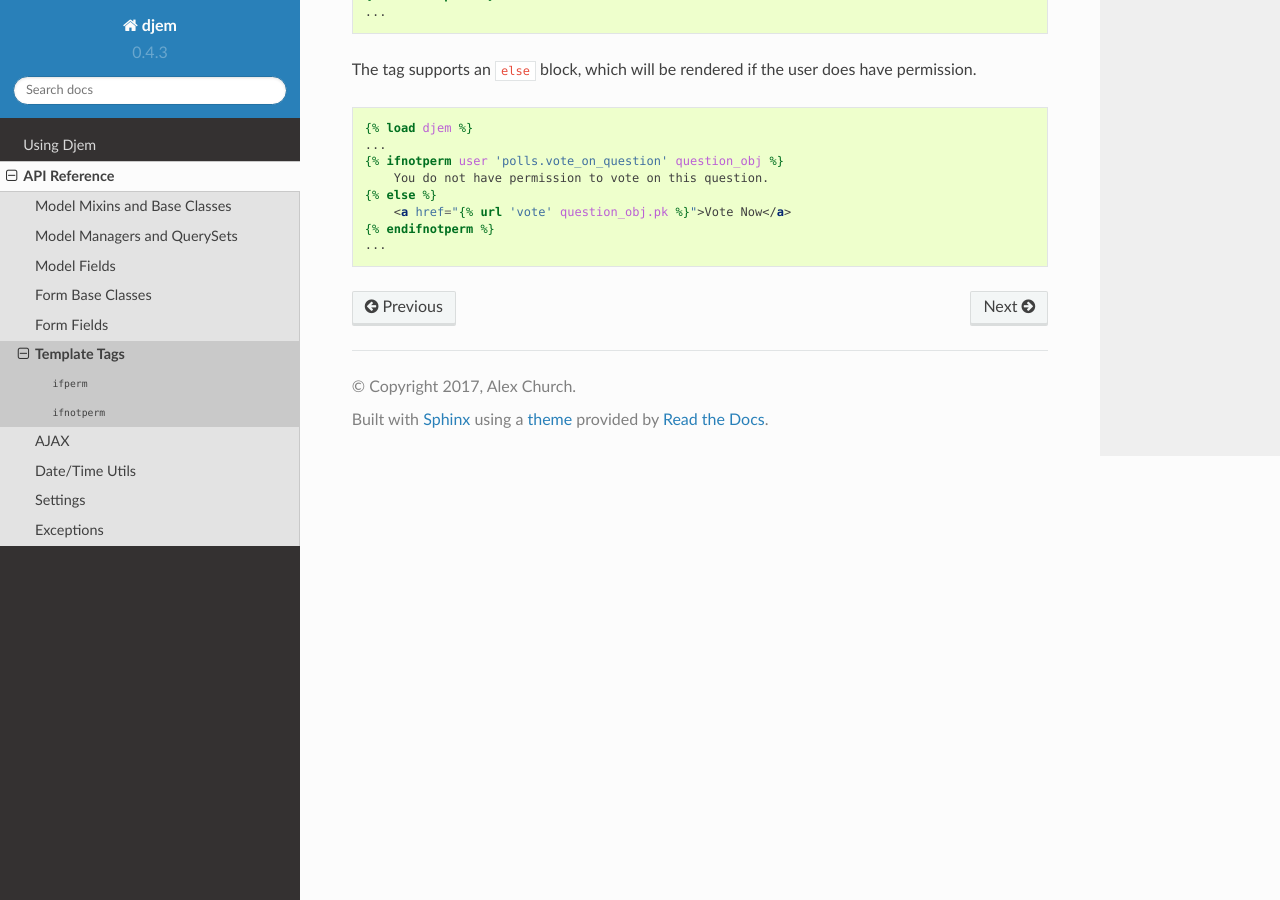
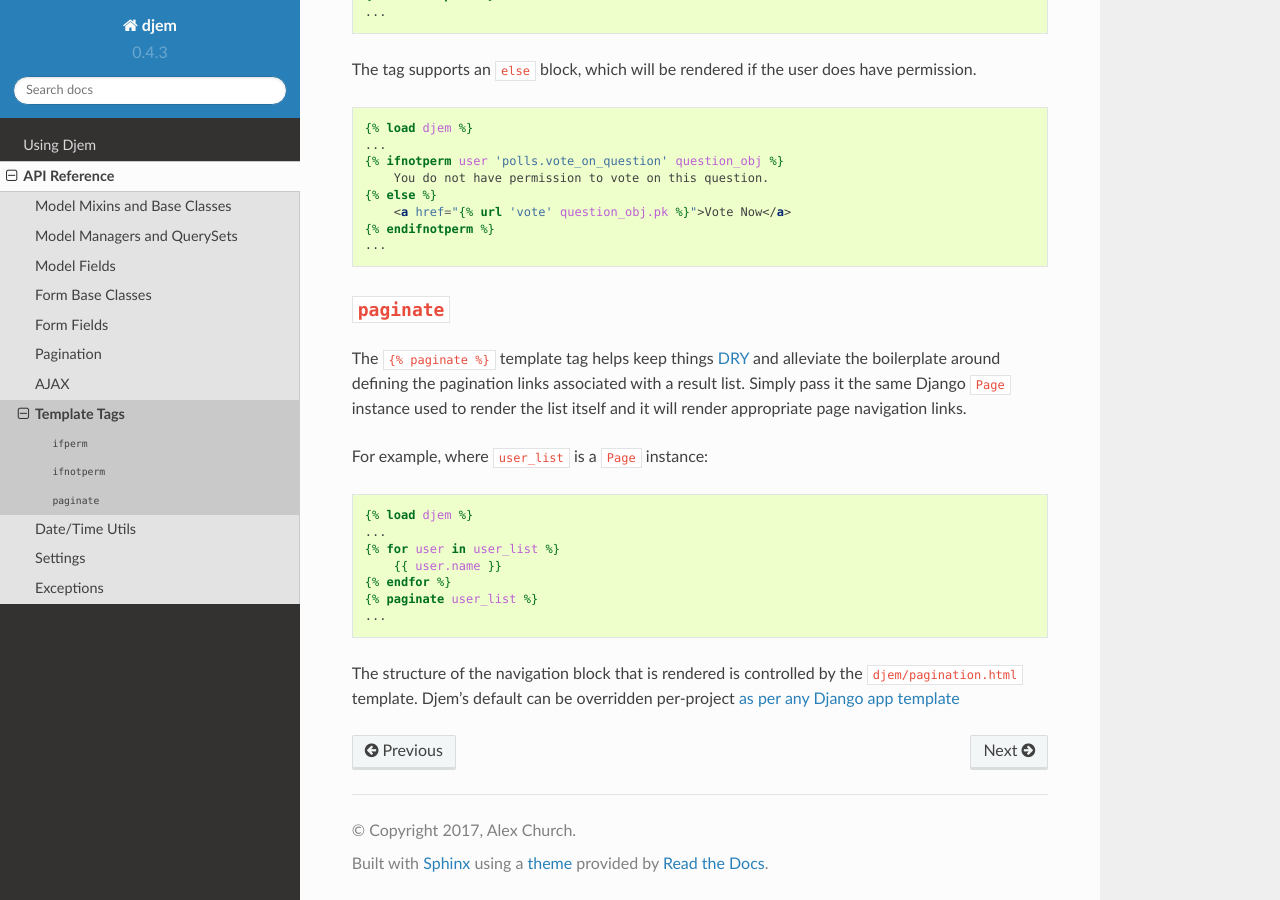
Before and after one commit to oogles/djem, a Sphinx documentation site: the page built from docs/ref/template_tags.rst, in a window 1280 px wide and 900 px high, scrolled down 1042 px. Built offline with Sphinx 7.4.7 and the Read the Docs theme 2.0.0, drawn with Linux system fonts in a browser that asks for light colours.

Commit message:
Improved get_page(). Added documentation for get_page(), the pagination template tag and the DJEM_DEFAULT_PAGE_LENGTH setting.

```diff
--- a/docs/ref/index.rst
+++ b/docs/ref/index.rst
@@ -10,8 +10,9 @@ API Reference
     model_fields
     forms
     form_fields
+    pagination
+    ajax
     template_tags
-    ajax
     dateutils
     settings
     exceptions
--- a/docs/ref/template_tags.rst
+++ b/docs/ref/template_tags.rst
@@ -1,6 +1,8 @@
 =============
 Template Tags
 =============
+
+.. module:: djem.templatetags.djem
 
 Djem provides several template tags as part of the ``djem`` tag library.
 
@@ -33,6 +35,7 @@ The tag supports an ``else`` block, which will be rendered if the user does not
     {% endifperm %}
     ...
 
+
 .. _tags-ifnotperm:
 
 ``ifnotperm``
@@ -61,3 +64,25 @@ The tag supports an ``else`` block, which will be rendered if the user does have
         <a href="{% url 'vote' question_obj.pk %}">Vote Now</a>
     {% endifnotperm %}
     ...
+
+
+.. _tag-paginate:
+
+``paginate``
+------------
+
+The ``{% paginate %}`` template tag helps keep things `DRY <https://docs.djangoproject.com/en/stable/misc/design-philosophies/#don-t-repeat-yourself-dry>`_ and alleviate the boilerplate around defining the pagination links associated with a result list. Simply pass it the same Django ``Page`` instance used to render the list itself and it will render appropriate page navigation links.
+
+For example, where ``user_list`` is a ``Page`` instance:
+
+.. code-block:: html+django
+
+    {% load djem %}
+    ...
+    {% for user in user_list %}
+        {{ user.name }}
+    {% endfor %}
+    {% paginate user_list %}
+    ...
+
+The structure of the navigation block that is rendered is controlled by the ``djem/pagination.html`` template. Djem's default can be overridden per-project `as per any Django app template <https://docs.djangoproject.com/en/stable/howto/overriding-templates/>`_
--- a/docs/topics/index.rst
+++ b/docs/topics/index.rst
@@ -7,4 +7,5 @@ Using Djem
 
     models
     permissions
+    pagination
     ajax
```
Also changed, not shown: docs/ref/pagination.rst (added, +22 -0 lines), docs/ref/settings.rst (+14 -1 lines), docs/topics/pagination.rst (added, +148 -0 lines), 2 other files.
